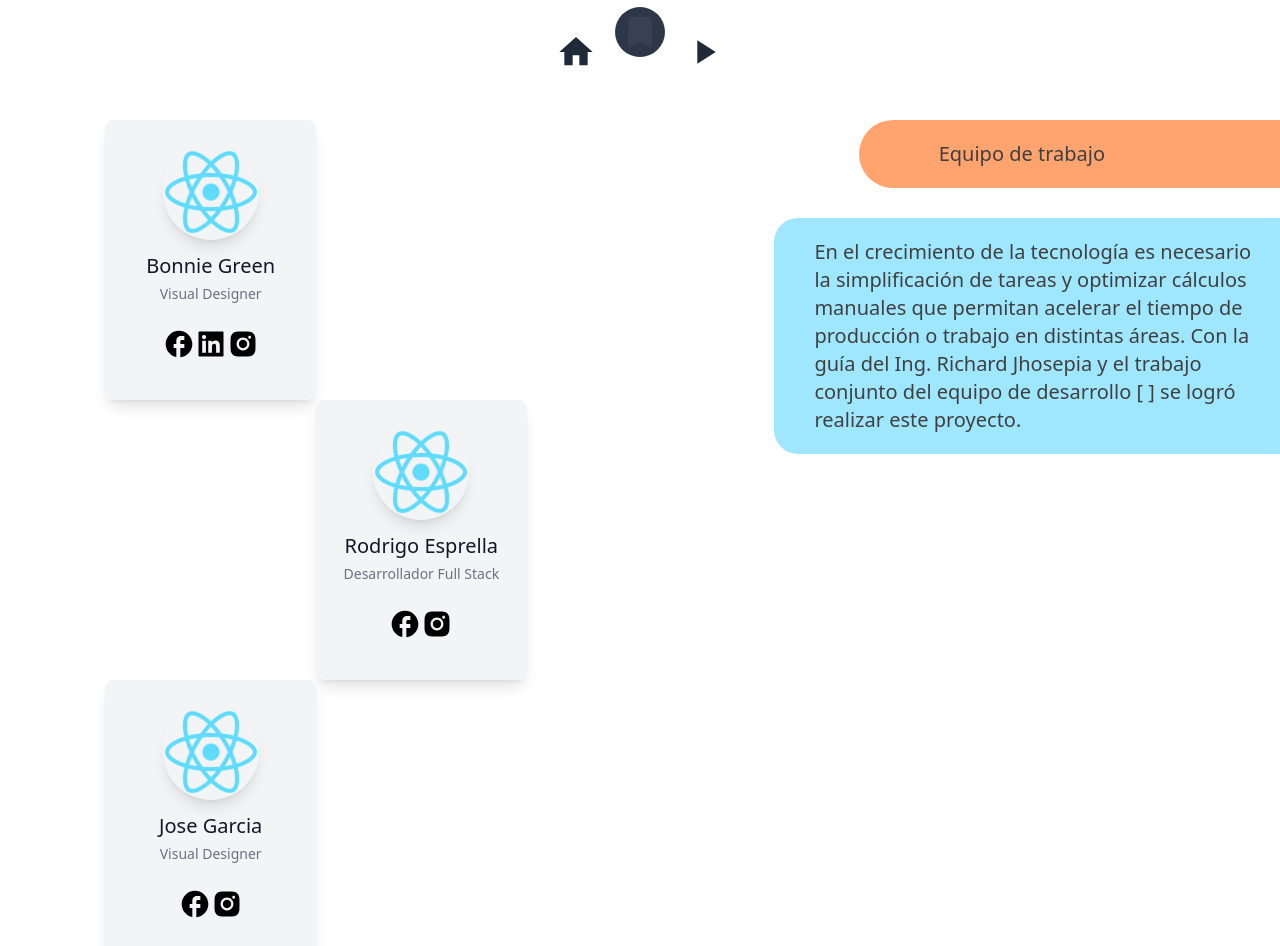
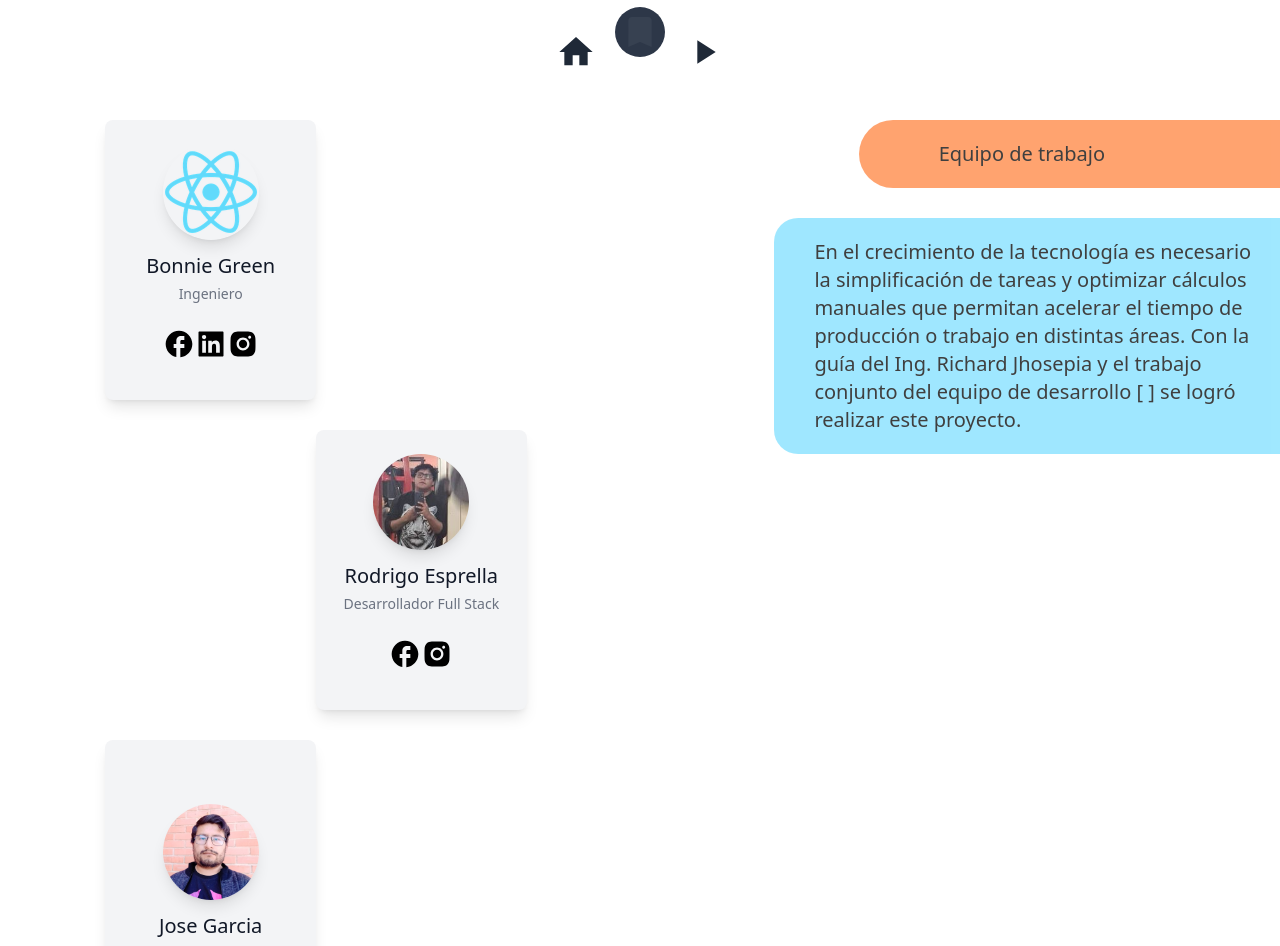
Before and after one commit to Hairax/work, a React (Create React App) app: page /about in a window 1280 px wide. Shown: the top 946 px of the page. Built offline with nearby package versions, Linux system fonts and the light colour scheme.

Commit message:
feat: add imagenes

```diff
--- a/src/pages/About/About.js
+++ b/src/pages/About/About.js
@@ -3,6 +3,8 @@ import Header from '../../componentes/Header/Header';
 import Logo from './imgs/logo192.png';
 import { MdOutlineFacebook } from "react-icons/md";
 import { AiFillLinkedin, AiFillInstagram } from "react-icons/ai";
+import RodrigoE from './imgs/RodrigoEsprella.png';
+import JoseG from './imgs/JoseGarcia.jpg';
 
 function About() {
     return (
@@ -17,7 +19,7 @@ function About() {
                   <div class="flex flex-col items-center pb-10 pt-10x">
                       <img class="w-24 h-24 mb-3 rounded-full shadow-lg" src={Logo} alt="logo imagen"/>
                       <h5 class="mb-1 text-xl font-medium text-gray-900 dark:text-black">Bonnie Green</h5>
-                      <span class="text-sm text-gray-500 dark:text-gray-400">Visual Designer</span>
+                      <span class="text-sm text-gray-500 dark:text-gray-400">Ingeniero</span>
                       <div class="flex mt-4 md:mt-6">
                           <a href="#" class="inline-flex items-center ">
                             <MdOutlineFacebook className="w-8 h-8" />
@@ -34,12 +36,14 @@ function About() {
               </div>
               <div className='w-3/6'></div>
             </div>
-            <div className='flex flex-row justify-center w-full'>
+            <div className='flex flex-row justify-center w-full pt-[30px]'>
               <div className='w-3/6'></div>
               <div class="w-2/6 max-w-sm bg-gray-100 rounded-lg shadow-lg dark:border-gray-700 pt-6">
                 <div className='flex flex-row items-center justify-center'>
                   <div class="flex flex-col items-center pb-10 pt-10x">
-                      <img class="w-24 h-24 mb-3 rounded-full shadow-lg" src={Logo} alt="logo imagen"/>
+                    <div className="w-24 h-24 mb-3 rounded-full shadow-lg overflow-hidden">
+                      <img className="w-full h-full object-cover" src={RodrigoE} alt="RodrigoEsprella"/>
+                    </div>
                     <h5 class="mb-1 text-xl font-medium text-gray-900 dark:text-black">Rodrigo Esprella</h5>
                     <span class="text-sm text-gray-500 dark:text-gray-400">Desarrollador Full Stack</span>
                     <div class="flex mt-4 md:mt-6">
@@ -58,22 +62,24 @@ function About() {
               </div>
               <div className='w-1/6'></div>
             </div>
-            <div className='flex flex-row justify-center w-full'>
+            <div className='flex flex-row justify-center w-full pt-[30px]'>
               <div className='w-1/6'></div>
               <div class="w-2/6 max-w-sm bg-gray-100 rounded-lg shadow-lg dark:border-gray-700 pt-6">
                 <div className='flex flex-row items-center justify-center'>
-                  <div class="flex flex-col items-center pb-10 pt-10x">
-                      <img class="w-24 h-24 mb-3 rounded-full shadow-lg" src={Logo} alt="logo imagen"/>
-                      <h5 class="mb-1 text-xl font-medium text-gray-900 dark:text-black">Jose Garcia</h5>
-                      <span class="text-sm text-gray-500 dark:text-gray-400">Visual Designer</span>
-                      <div class="flex mt-4 md:mt-6">
-                          <a href="https://www.facebook.com/josedaniel.garcia.587" class="inline-flex items-center ">
+                  <div className="flex flex-col items-center pb-10 pt-10">
+                    <div className="w-24 h-24 mb-3 rounded-full shadow-lg overflow-hidden">
+                      <img className="w-full h-full object-cover" src={JoseG} alt="JoseGarcia"/>
+                    </div>
+                    <h5 className="mb-1 text-xl font-medium text-gray-900 dark:text-black">Jose Garcia</h5>
+                    <span className="text-sm text-gray-500 dark:text-gray-400">Project Manager</span>
+                    <div className="flex mt-4 md:mt-6">
+                      <a href="https://www.facebook.com/josedaniel.garcia.587" className="inline-flex items-center">
                         <MdOutlineFacebook className="w-8 h-8" />
                       </a>
                       {/* <a href="#" class="inline-flex items-center ">
                         <AiFillLinkedin className="w-8 h-8" />
                       </a> */}
-                          <a href="https://www.instagram.com/jdg69219/" class="inline-flex items-center ">
+                      <a href="https://www.instagram.com/jdg69219/" className="inline-flex items-center">
                         <AiFillInstagram className="w-8 h-8" />
                       </a>
                     </div>
```
Also changed, not shown: src/pages/About/imgs/JoseGarcia.jpg (added), src/pages/About/imgs/RodrigoEsprella.png (added). Lines whose indentation alone changed are shown as unchanged.
